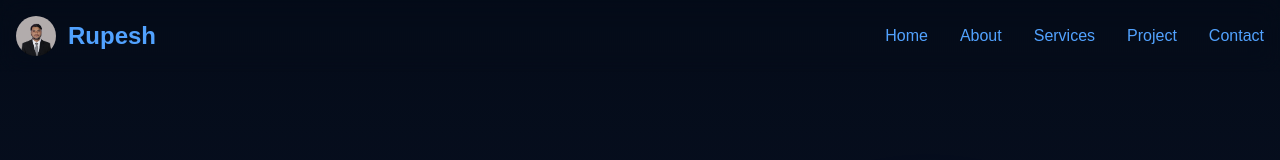
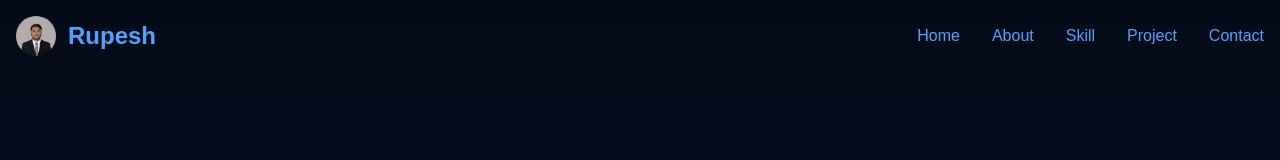
Before and after one commit to Rupeshkumar96/Digital_Portfolio, a Next.js app: page / in a window 1280 px wide. Shown: the top 160 px of the page. Built offline with nearby package versions, Linux system fonts and the light colour scheme.

Commit message:
change_navbar

```diff
--- a/app/component/Navbar1.js
+++ b/app/component/Navbar1.js
@@ -82,13 +82,13 @@ const Navbar1 = () => {
             </li>
             <li>
               <a
-                href="#Services1"
+                href="#Skill"
                 onClick={() => setIsOpen(false)}
                 className="block py-2 px-3 text-blue-400 rounded-sm hover:bg-gray-100 md:hover:bg-transparent
                 md:border-0 md:hover:text-blue-700 md:p-0 dark:text-white md:dark:hover:text-blue-500
                 dark:hover:bg-gray-700 dark:hover:text-white md:dark:hover:bg-transparent"
               >
-                Services
+                Skill
               </a>
             </li>
             <li>
```
